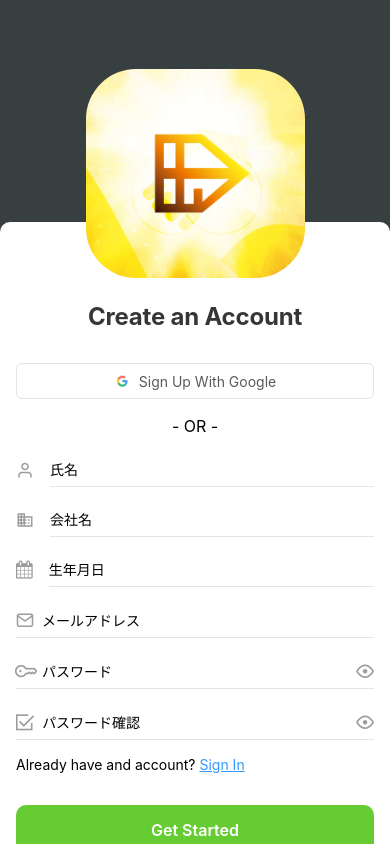
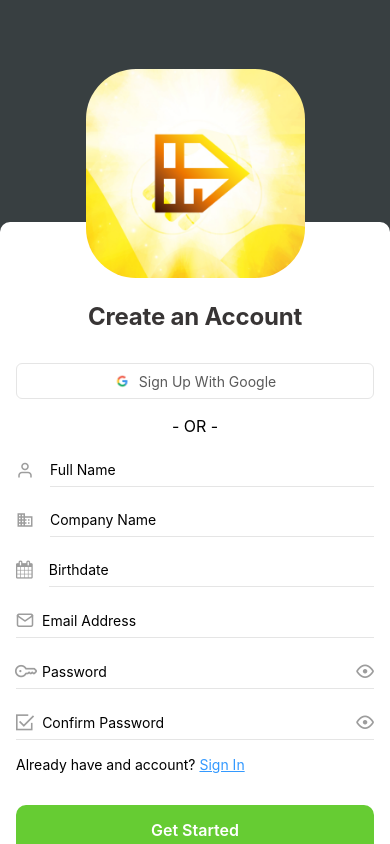
Before and after one commit to sisu2468/CAD_APP, a React Native app: screen /Signup in a window 390 px wide. Built offline with nearby package versions, Linux system fonts and the light colour scheme.

Commit message:
fix:  signup language

```diff
--- a/src/components/common/login-signup/birthdate-input-filed.tsx
+++ b/src/components/common/login-signup/birthdate-input-filed.tsx
@@ -9,7 +9,7 @@ const BirthDateInputField = () => {
       <Icon name="calendar" size={18} color={'#9D9D9D'} />
       <TextInput
         style={styles.input}
-        placeholder="生年月日"
+        placeholder="Birthdate"
         autoCapitalize="none"
       />
     </View>
--- a/src/components/common/login-signup/companyname-input-filed.tsx
+++ b/src/components/common/login-signup/companyname-input-filed.tsx
@@ -8,7 +8,7 @@ const CompanyNameInputField = () => {
       <Icon name="business" size={18} color={'#9D9D9D'} />
       <TextInput
         style={styles.input}
-        placeholder="会社名"
+        placeholder="Company Name"
         autoCapitalize="words"
       />
     </View>
--- a/src/components/common/login-signup/full-name-input-filed.tsx
+++ b/src/components/common/login-signup/full-name-input-filed.tsx
@@ -7,7 +7,7 @@ const FullNameInputField = () => {
       <Icon name="user" size={18} color={'#9D9D9D'} />
       <TextInput
         style={styles.input}
-        placeholder="氏名"
+        placeholder="Full Name"
         autoCapitalize="words"
       />
     </View>
--- a/src/components/common/login-signup/mail-input-filed.tsx
+++ b/src/components/common/login-signup/mail-input-filed.tsx
@@ -22,7 +22,7 @@ const MailInputField = ({email, onChange, isInvalid = false}: Props) => {
           if (onChange) onChange(value);
         }}
         style={[styles.input, {color: isInvalid ? '#FF0000' : '#000'}]}
-        placeholder="メールアドレス"
+        placeholder="Email Address"
         keyboardType="email-address"
         autoCapitalize="none"
       />
--- a/src/components/common/login-signup/password-confirm-input-field.tsx
+++ b/src/components/common/login-signup/password-confirm-input-field.tsx
@@ -34,7 +34,7 @@ const PasswordConfrimInputField = ({
           if (onChange) onChange(value);
         }}
         style={[styles.input, {color: isInvalid ? '#FF0000' : '#000'}]}
-        placeholder="パスワード確認"
+        placeholder="Confirm Password"
         keyboardType="default"
         autoCapitalize="none"
         secureTextEntry={isHide}
--- a/src/components/common/login-signup/password-input-field.tsx
+++ b/src/components/common/login-signup/password-input-field.tsx
@@ -29,7 +29,7 @@ const PasswordInputField = ({password, onChange, isInvalid = false}: Props) => {
           if (onChange) onChange(value);
         }}
         style={[styles.input, {color: isInvalid ? '#FF0000' : '#000'}]}
-        placeholder="パスワード"
+        placeholder="Password"
         keyboardType="default"
         autoCapitalize="none"
         secureTextEntry={isHide}
```
